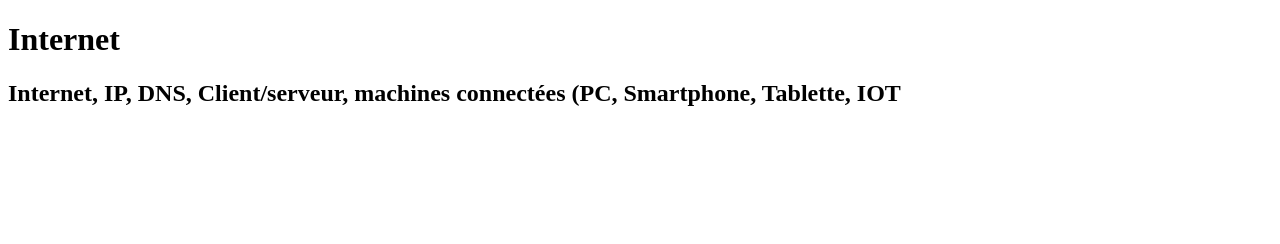
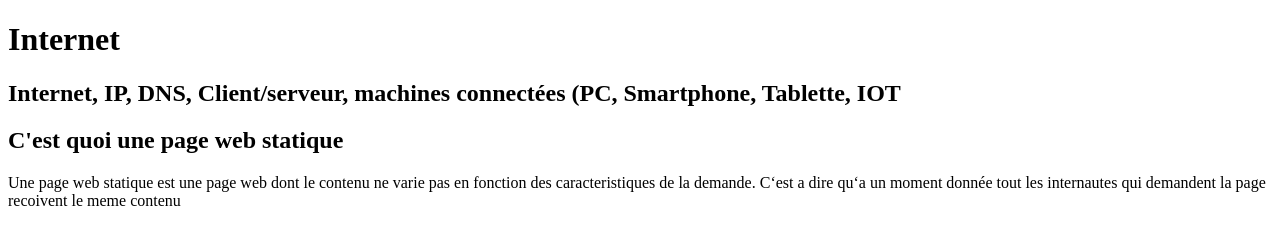
Before and after one commit to Lenaelle-crn22/Mon--premier--site-, a plain HTML site: page index.html in a window 1280 px wide. Drawn offline with Linux system fonts and the light colour scheme.

Commit message:
Update index.html

```diff
--- a/index.html
+++ b/index.html
@@ -8,5 +8,8 @@
 <body>
     <h1>Internet</h1>
     <h2>Internet, IP, DNS, Client/serveur, machines connectées (PC, Smartphone, Tablette, IOT</h2>
+    <h2>C'est quoi une page web statique</h2>
+    <b1>Une page web statique est une page web dont le contenu ne varie pas en fonction des caracteristiques de la demande.
+    C‘est a dire qu‘a un moment donnée tout les internautes qui demandent la page recoivent le meme contenu</b1>
 </body>
 </html>
```
